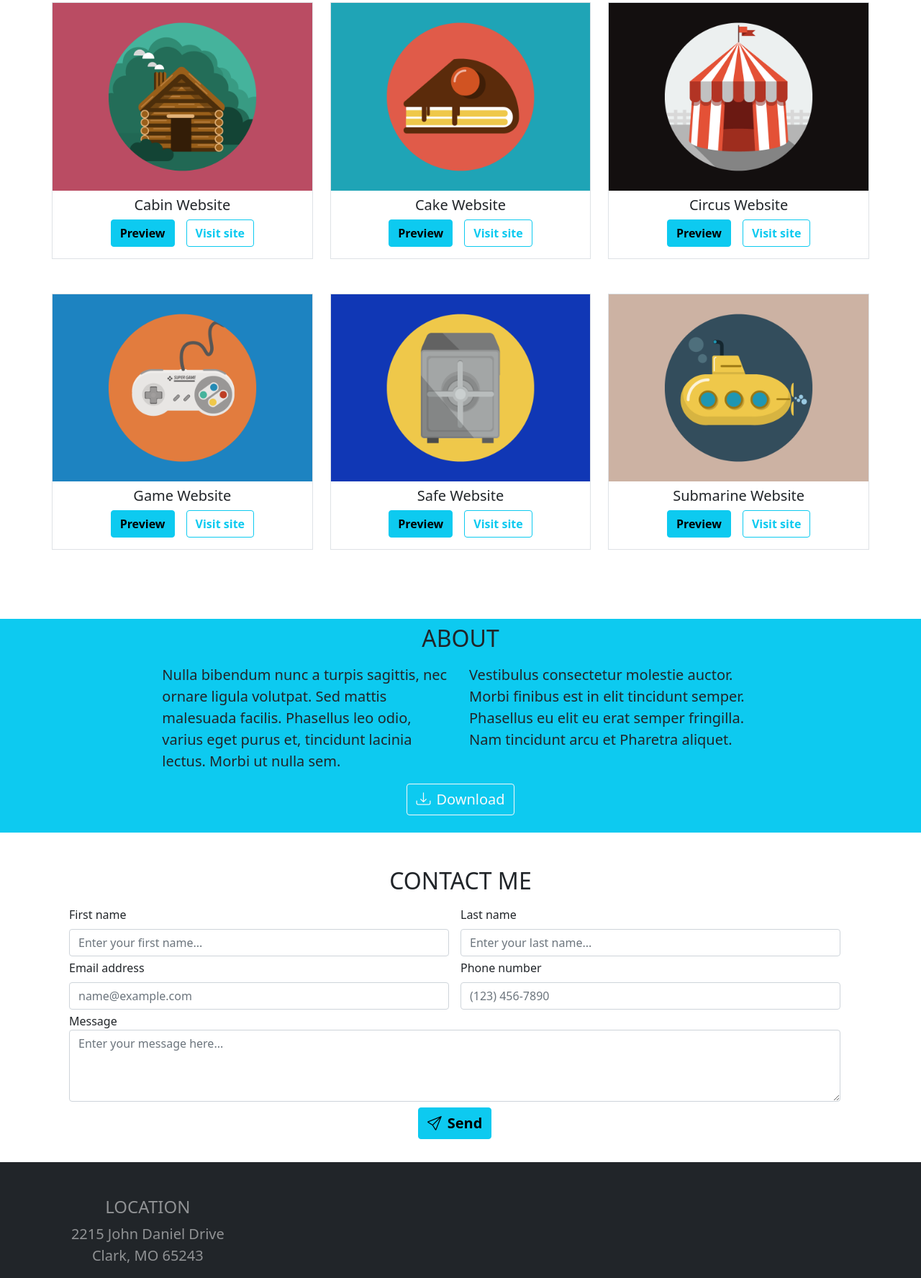
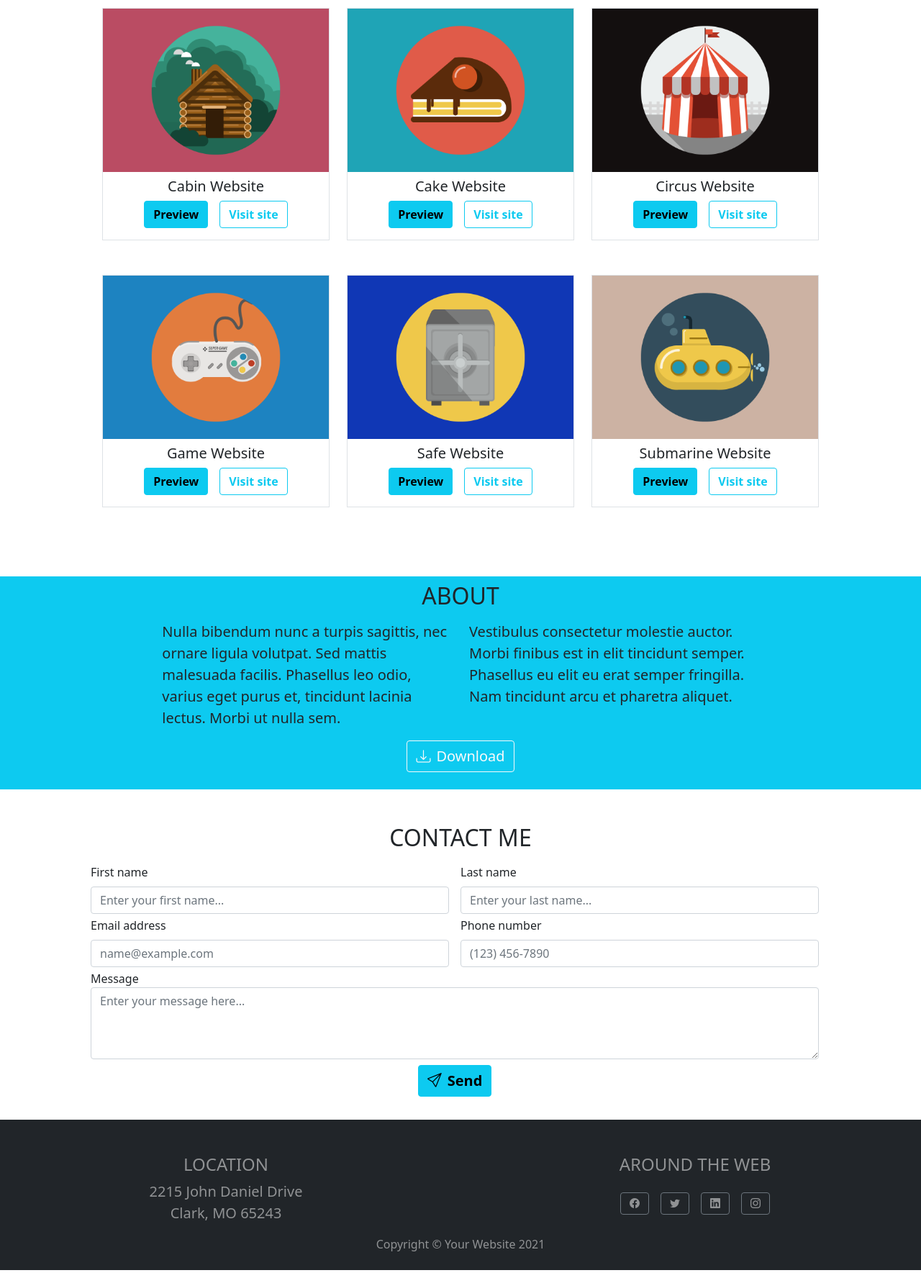
Before and after one commit to Gimmybosetti/bootstrap-freelancer, a plain HTML site: page index.html in a window 1280 px wide. Shown: the part 599-2375 px from the top of the page at 72% size. Drawn offline with nearby package versions, Linux system fonts and the light colour scheme.

Commit message:
completato footer e rifinite dimensioni

```diff
--- a/index.html
+++ b/index.html
@@ -12,8 +12,8 @@
     <!-- Navbar -->
     <nav class="navbar navbar-dark bg-dark">
         <div class="container-fluid">
-            <a href="#" class="navbar-brand text-info"><i class="text-info bi bi-code-square ps-4 pe-2"></i>Portfolio</a>
-            <a href="#contact" class="text-info text-uppercase me-2" >contact me</a>
+            <a href="#" class="navbar-brand text-info ps-5"><i class="text-info bi bi-code-square ps-4 pe-2"></i>Portfolio</a>
+            <a href="#contact" class="text-info text-uppercase me-2 pe-5" >contact me</a>
         </div>
     </nav>
 
@@ -21,7 +21,7 @@
     <header>
         <div class="container-fluid text-center bg-info py-5">
             <div class="row justify-content-center">
-                <img src="img/undraw_profile_pic_ic5t.svg" class="h-25 w-25 img-fluid" alt="pinco pallo profile picture">
+                <img src="img/undraw_profile_pic_ic5t.svg" class="w-25 img-fluid" alt="pinco pallo profile picture">
                 <span class="fs-1 fw-bold">Pinco Pallo</span>
                 <span class="text-uppercase">web designer</span>
             </div>
@@ -30,10 +30,11 @@
 
     <!-- Main -->
     <main>
-        <div class="container-fluid">
         <!-- Section Portfolio -->
+        <section id="portfolio">
+            <div class="container">
                 <div class="row pb-5 mb-5 mx-5">
-                <h2 class="text-center text-uppercase fs-2 mt-4">portfolio</h2>
+                    <h2 class="text-center text-uppercase fs-2 mt-4 pb-2">portfolio</h2>
                     <div class="col-4 pb-5">
                         <div class="border pb-3">
                             <img src="img/portfolio/cabin.png" class="w-100 img-fluid" alt="cabin-icon">
@@ -100,8 +101,12 @@
                         </div>
                     </div>
                 </div>
+            </div>
+        </section>
 
             <!-- Section About -->
+        <section id="about">
+            <div class="container-fluid">
                 <div class="row bg-info justify-content-center pb-4 mb-5">
                     <h2 class="text-uppercase fs-2 text-center py-2">about</h2>
                     <div class="col-4">
@@ -114,20 +119,24 @@
                     <div class="col-4">
                         <p class="align-self-start fs-5">Vestibulus consectetur molestie auctor.
                             Morbi finibus est in elit tincidunt semper. Phasellus eu elit eu
-                        erat semper fringilla. Nam tincidunt arcu et Pharetra aliquet.
+                            erat semper fringilla. Nam tincidunt arcu et pharetra aliquet.
                         </p>
                     </div>
-                <div class="container-fluid text-center">
+                    <div class="container text-center">
                         <button type="button" class="btn btn-info border border-light text-light fs-5">
                             <i class="bi bi-download pe-2"></i>Download
                         </button>
                     </div>
                 </div>
+            </div>
+        </section>
 
             <!-- Section Contacts -->
+        <section id="contact">
+            <div class="container">
                 <div class="row px-5">
-                <h2 class="text-center fs-2 text-uppercase" id="contact">contact me</h2>
-                <form class="row gy-1 gx-3 px-5">
+                    <h2 class="text-center fs-2 text-uppercase">contact me</h2>
+                    <form class="row gy-1 gx-3">
                         <div class="col-md-6">
                             <label for="first-name" class="form-label">First name</label>
                             <input type="text" id="first-name" class="form-control" placeholder="Enter your first name..." required>
@@ -154,20 +163,27 @@
                     </form>
                 </div>
             </div>
+        </section>
     </main>
 
     <!-- Footer -->
     <footer class="row bg-dark text-white-50 pt-5">
-        <div class="col-4 text-center">
+        <div class="col-6 text-center">
             <h3 class="text-uppercase fs-4">location</h3>
             <span class="fs-5">2215 John Daniel Drive</span>
             <p class="fs-5">Clark, MO 65243</p>
         </div>
-        <div class="col-4">
-
+        <div class="col-6 text-center">
+            <h3 class="text-uppercase fs-4 pb-3">around the web</h3>
+            <div class="d-flex justify-content-center">
+                <button type="button" class="btn btn-dark btn-sm text-white-50 border border-secondary rounded mx-2"><i class="bi bi-facebook rounded p-1"></i></button>
+                <button type="button" class="btn btn-dark btn-sm text-white-50 border border-secondary rounded mx-2"><i class="bi bi-twitter rounded p-1"></i></button>
+                <button type="button" class="btn btn-dark btn-sm text-white-50 border border-secondary rounded mx-2"><i class="bi bi-linkedin rounded p-1"></i></button>
+                <button type="button" class="btn btn-dark btn-sm text-white-50 border border-secondary rounded mx-2"><i class="bi bi-instagram rounded p-1"></i></button>
             </div>
-        <div class="col-4">
-
+        </div>
+        <div class="col-12 text-center pb-4">
+            <span class="text-white-50 fs-6">Copyright &copy; Your Website 2021</span>
         </div>
     </footer>
 
```
Lines whose indentation alone changed are shown as unchanged.
